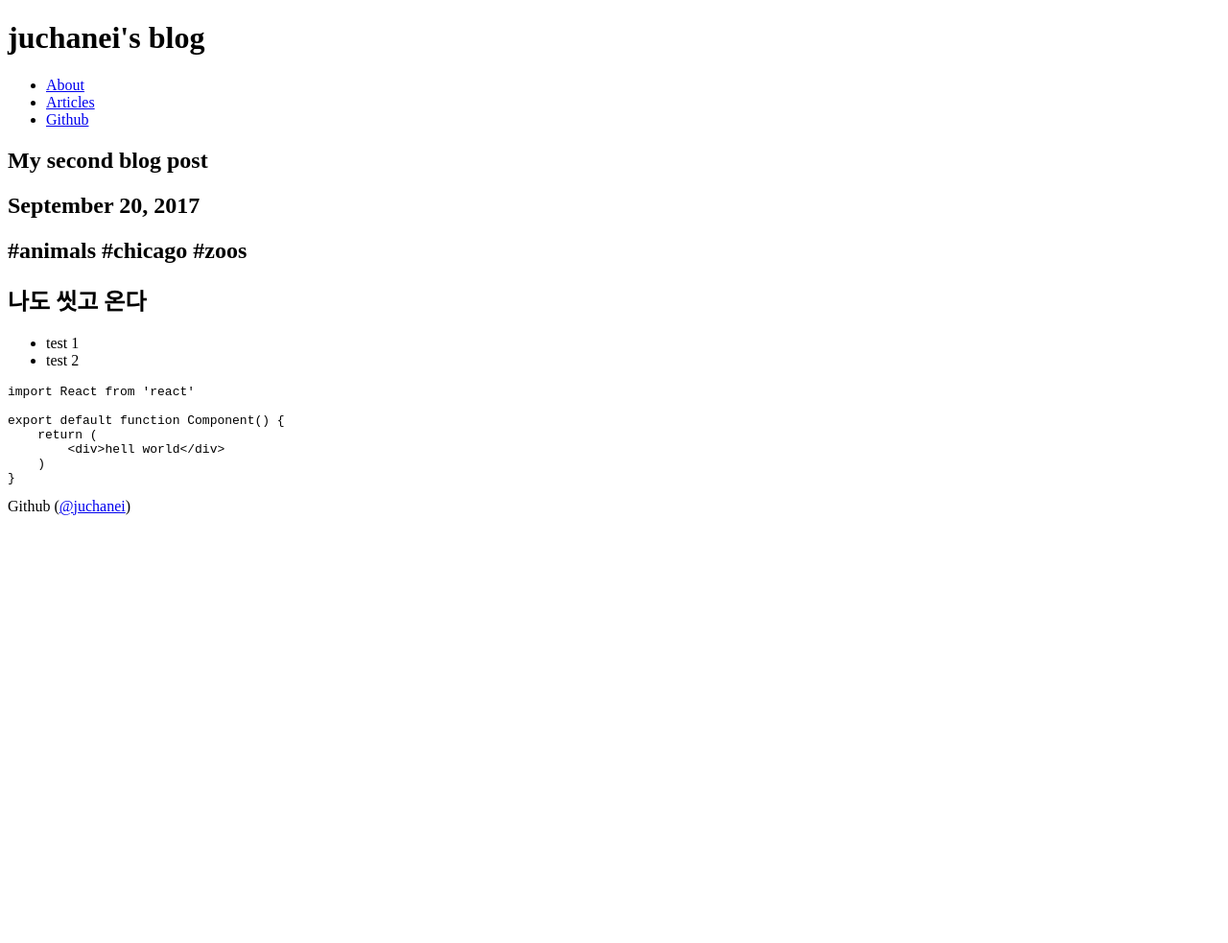
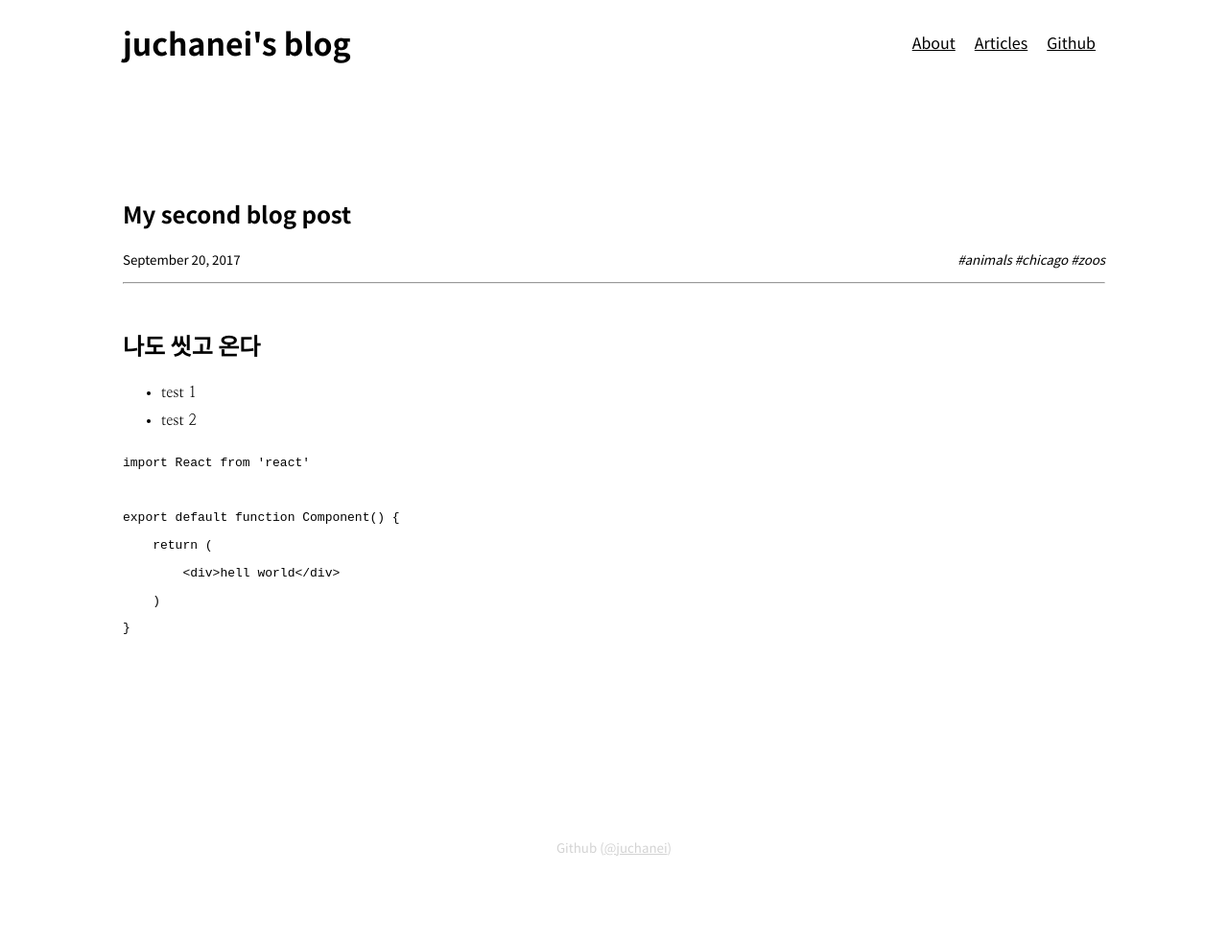
Before and after one commit to juchanei/juchanei.github.io, a Gatsby site: page /articles/my-second-post in a window 1280 px wide. Shown: the whole page at 96% size. Before the commit the page ends 800 px from the top, so only its background shows below. Built offline with nearby package versions, Linux system fonts and the light colour scheme; Gatsby itself is replaced by a stand-in of ours; some packages are replaced by stand-ins of ours; code samples lack their colours.

Commit message:
style: Add default layout styles

````diff
--- a/contents/1.md
+++ b/contents/1.md
@@ -1,20 +1,34 @@
 ---
-slug: "/articles/my-first-post"
+slug: "/articles/C++를 언어들의 연합체로 바라보는 안목은 필수"
 date: "2017-09-18T23:19:51.246Z"
-title: "My first blog post"
-tags: ["animals", "chicago", "zoos"]
+title: "1 : C++를 언어들의 연합체로 바라보는 안목은 필수"
+tags: ["d", "C++", "zoos"]
 ---
-## 나도 씻고 온다
 
-- ul1
-- ul2
+### 문제인식
 
-``` tsx
-import React from 'react'
+C++는 제공하는 기능이 어마어마하고 강력합니다. C++에서 뿜어져 나오는 강력한 힘을 주체하지 못하고 마구 휘두르지 않고, C++를 올바로 사용하는 방법에 대해 잘 알아야 할 필요가 있습니다.
+예를들어, 함수에 객체를 넘기는 경우를 생각해 봅시다.
+C스타일의 C++에서는 *값에 의한 전달* 이 더 효율이 좋다고 알려져 있습니다. 하지만 객체 지향 C++에서는 *상수 객체 참조자에 의한 전달* 이 더 효율이 좋습니다. 반면 STL에서는 다시 *값에 의한 전달* 이 더 효율이 좋다고 하는군요. 어떤게 옳을까요?
 
-export default function Component() {
-    return (
-        <div>hell world</div>
-    )
-}
-```
+### 문제해결
+
+C++는 **다중패러다임 프로그래밍 언어** 입니다. C++는 다음과 같은 패러다임을 지원합니다.
+
+- 절차적 *procedural* 프로그래밍
+- 객체 지향 *object-oriendted* 프로그래밍
+- 함수형 *functional* 프로그래밍
+- 일반화 *generic* 프로그래밍
+- 메타 프로그래밍 *metaprogramming*
+
+C++이 지원하는 패러다임을 제대로 알고 사용하는 법은, 각 패러다임의 C++를 하나의 하위언어로 생각하고 각각의 규칙을 익히는 것입니다. C++는 네개의 하위언어로 구분할 수 있습니다.
+
+- C언어
+- 객체 지향 개념의 C++
+- 템플릿 C++ *templete metaprogramming*
+- STL
+
+### 정리
+
+- C++은 *다중패러다임 프로그래밍 언어* 입니다.
+- C++은 *언어 연합체* 입니다. *통합 언어* 가 아닙니다.
--- /dev/null
+++ b/gatsby-browser.js
@@ -0,0 +1 @@
+import './src/styles/global.css';
--- a/gatsby-config.js
+++ b/gatsby-config.js
@@ -10,5 +10,6 @@ module.exports = {
             },
         },
         'gatsby-transformer-remark',
+        'gatsby-plugin-styled-components',
     ],
 };
--- a/package.json
+++ b/package.json
@@ -34,11 +34,14 @@
     ]
   },
   "dependencies": {
+    "babel-plugin-styled-components": "^1.12.0",
     "gatsby": "2.30.1",
+    "gatsby-plugin-styled-components": "^3.9.0",
     "gatsby-source-filesystem": "^2.10.0",
     "gatsby-transformer-remark": "^2.15.0",
     "react": "17.0.1",
     "react-dom": "17.0.1",
+    "styled-components": "^5.2.1",
     "tsconfig-paths-webpack-plugin": "3.3.0"
   },
   "devDependencies": {
--- a/src/components/Article/Article.tsx
+++ b/src/components/Article/Article.tsx
@@ -12,8 +12,13 @@ const Article: React.FC<BlogProps> = ({ title, date, tags, html }) => (
     <div className="blog-post-container">
         <div className="blog-post">
             <h1>{title}</h1>
-            <h2>{date}</h2>
-            <h2>{tags.map((tag) => `#${tag}`).join(' ')}</h2>
+            <div style={{ display: 'flex' }}>
+                <time style={{ fontSize: 'smaller' }}>{date}</time>
+                <em style={{ marginLeft: 'auto', fontSize: 'smaller' }}>
+                    {tags.map((tag) => `#${tag}`).join(' ')}
+                </em>
+            </div>
+            <hr style={{ marginBottom: '50px' }} />
             <div
                 className="blog-post-content"
                 // eslint-disable-next-line react/no-danger
--- a/src/components/Base/Layout.tsx
+++ b/src/components/Base/Layout.tsx
@@ -1,4 +1,5 @@
 import React from 'react';
+import styled from 'styled-components';
 
 import GithubLink from '@/components/Base/GithubLink';
 
@@ -18,10 +19,63 @@ const links: NavLinkOption[] = [
     },
 ];
 
+const Main = styled.main`
+    display: flex;
+    flex-direction: column;
+    width: 100%;
+    min-height: 100vh;
+    margin: 0;
+    padding-left: auto;
+`;
+
+const Header = styled.header`
+    display: flex;
+    align-items: center;
+    margin-bottom: 100px;
+    padding: 0 calc(50vw - 512px);
+`;
+
+const Navigator = styled.nav`
+    margin-left: auto;
+
+    & a {
+        margin: 10px;
+        color: inherit;
+    }
+
+    & > ul {
+        display: flex;
+        padding: 0;
+        margin: 0;
+        list-style-type: none;
+    }
+`;
+
+const Article = styled.article`
+    margin-bottom: 100px;
+    padding: 0 calc(50vw - 512px);
+`;
+
+const Footer = styled.footer`
+    display: flex;
+    align-items: center;
+    justify-content: center;
+    height: 200px;
+    margin-top: auto;
+    padding: 0 calc(50vw - 512px);
+    color: lightgray;
+    font-size: smaller;
+
+    & a {
+        color: inherit;
+    }
+`;
+
 const Layout: React.FC = ({ children }) => (
-    <main>
+    <Main>
+        <Header>
             <h1>juchanei&apos;s blog</h1>
-        <header>
+            <Navigator>
                 <ul>
                     {links.map(({ path, name, target }) => (
                         <li>
@@ -31,12 +85,13 @@ const Layout: React.FC = ({ children }) => (
                         </li>
                     ))}
                 </ul>
-        </header>
-        <article>{children}</article>
-        <footer>
+            </Navigator>
+        </Header>
+        <Article>{children}</Article>
+        <Footer>
             <GithubLink githubId="juchanei" />
-        </footer>
-    </main>
+        </Footer>
+    </Main>
 );
 
 export default Layout;
--- /dev/null
+++ b/src/styles/global.css
@@ -0,0 +1,26 @@
+@import url('https://fonts.googleapis.com/css2?family=Noto+Sans+KR:wght@100;300;400;500;700;900&display=swap');
+@import url('https://fonts.googleapis.com/css2?family=Nanum+Myeongjo:wght@400;700;800&display=swap');
+
+* {
+    box-sizing: border-box;
+}
+
+html, body {
+    margin: 0px;
+    padding: 0px;
+
+    font-family: 'Noto Sans KR', sans-serif;
+}
+
+h1, h2, h3, h4, h5, h6, a, em, time {
+    font-family: 'Noto Sans KR', sans-serif;
+}
+
+article {
+    font-family: 'Nanum Myeongjo', serif;
+    line-height: 180%;
+}
+
+a {
+    color: inherit;
+}
````
Also changed, not shown: 1 other file. Lines whose indentation alone changed are shown as unchanged.
